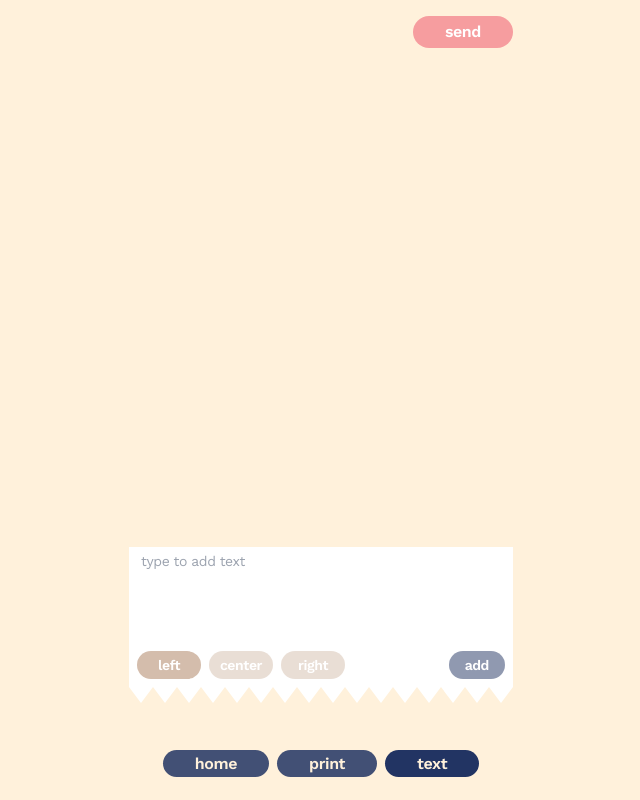
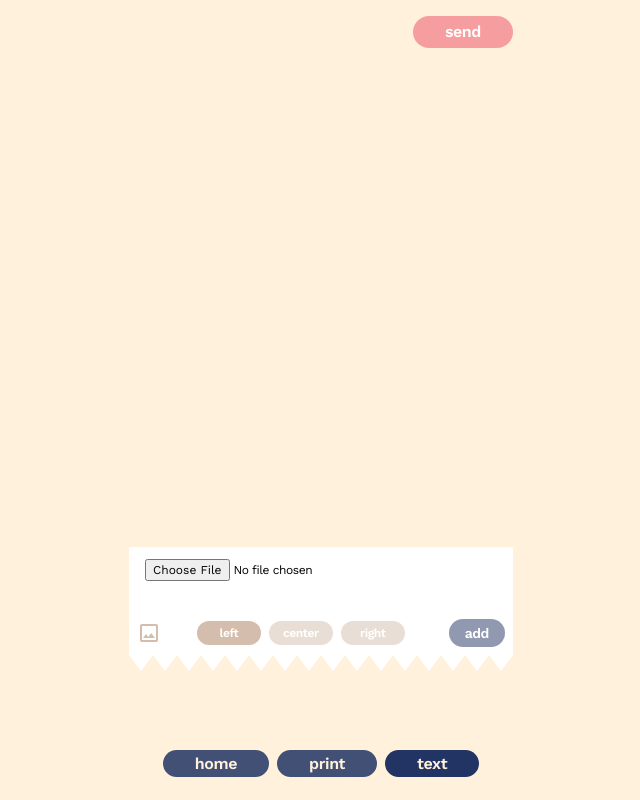
Before and after one commit to sblbl/lampone, a SvelteKit app: page /text in a window 1280 px wide. Shown: the whole page, without its empty margins (319-959 px from the left). Built offline with nearby package versions, Linux system fonts and the light colour scheme; a web font is replaced by a local one.

Commit message:
added image implementation to text

```diff
--- a/src/lib/components/text/Paragraph.svelte
+++ b/src/lib/components/text/Paragraph.svelte
@@ -8,6 +8,7 @@
 	export let invert = false
 	export let flip = false
 	export let focused = false
+	export let image = false
 	export let key = 0
 
 	const dispatcher = createEventDispatcher()
@@ -64,12 +65,13 @@
 	on:click|stopPropagation={focus}
 	class="w-full h-fit relative border-b-4 border-b-white border-dotted text-sm"
 >
-	<!-- <div transition:slide class="w-full h-fit relative border-b-4 border-b-white border-dotted"> -->
 	<div
 		class="line-{align} w-full h-fit text-{align} bg-white pl-3 pr-10 py-2 outline-none"
 		style="text-align={align}!important;"
 	>
-		{#if focused}
+		{#if image}
+			<img src={text} alt="image" class="w-full h-auto" />
+		{:else if focused}
 			<textarea
 				bind:this={textarea}
 				on:keydown|stopPropagation
@@ -90,6 +92,7 @@
 			<img src="/ui/collapse.svg" alt="collapse" class="w-full" />
 		</div>
 		<div transition:slide class="w-full bg-white/65 p-2 flex items-center justify-end gap-2">
+			{#if !image}
 				<button
 					type="button"
 					on:click|stopPropagation={() => {
@@ -126,6 +129,7 @@
 				>
 					right
 				</button>
+			{/if}
 			<button
 				type="button"
 				on:click|stopPropagation={deleteParagraph}
--- a/src/routes/+layout.svelte
+++ b/src/routes/+layout.svelte
@@ -7,8 +7,6 @@
 	let currentPath
 	let offsetHeight = 0,
 		mainHeight = 0
-
-	$: console.log({ mainHeight })
 
 	$: if ($navigating) updatePath()
 
--- a/src/routes/text/+page.svelte
+++ b/src/routes/text/+page.svelte
@@ -4,6 +4,9 @@
 	import { onMount, tick } from 'svelte'
 	import Paragraph from '$lib/components/text/Paragraph.svelte'
 	import ReceiptEnd from '$lib/components/text/ReceiptEnd.svelte'
+
+	let mode = 'image',
+		file
 
 	let sendBtn, addLineBtn, receitpWidth, paragraphsContainer
 
@@ -34,7 +37,7 @@
 
 	$: console.log(texts)
 	$: {
-		if (tempText.length > 0 && addLineBtn) {
+		if ((tempText.length > 0 || file) && addLineBtn) {
 			addLineBtn.disabled = false
 		} else if (addLineBtn) {
 			addLineBtn.disabled = true
@@ -49,9 +52,18 @@
 	}
 	$: console.log({ currentAlign })
 
+	const toggleMode = () => {
+		mode = mode === 'text' ? 'image' : 'text'
+	}
+
 	const addLine = async () => {
+		if (mode == 'image') {
+			tempText = file
+			console.log('adding image')
+		}
 		currentText.text = tempText
 		currentText.align = currentAlign
+		currentText.image = mode === 'image' ? true : false
 		texts = [...texts, currentText]
 		focuses = [...focuses, false]
 		tempText = ''
@@ -90,6 +102,15 @@
 	const handleParagraphsDelete = (e) => {
 		texts = texts.filter((t, i) => i !== e.detail.key)
 		focuses = focuses.filter((f, i) => i !== e.detail.key)
+	}
+
+	const getFile = async (e) => {
+		const reader = new FileReader()
+		reader.onload = (e) => {
+			file = e.target.result
+		}
+		reader.readAsDataURL(e.target.files[0])
+		await new Promise((r) => setTimeout(r, 500))
 	}
 
 	const postText = async () => {
@@ -142,6 +163,7 @@
 							key={i}
 							align={text.align}
 							focused={focuses[i]}
+							image={text.image}
 							on:focus={handleParagraphsFocus}
 							on:delete={handleParagraphsDelete}
 							on:change={handleParagraphsChange}
@@ -155,7 +177,8 @@
 		</div>
 		<div class="w-full h-1/4">
 			<div class="w-full relative">
-				<div class=" h-24">
+				<div class="h-16">
+					{#if mode == 'text'}
 						<textarea
 							bind:value={tempText}
 							class="w-full h-full text-sm text-zinc-500 overflow-y-scroll pl-3 pr-10 py-1 resize-none outline-none"
@@ -163,14 +186,35 @@
 							rows="10"
 							placeholder="type to add text"
 						></textarea>
+					{:else}
+						<input
+							on:change={getFile}
+							type="file"
+							accept="image/*"
+							class="w-full h-full rounded-none text-xs"
+						/>
+					{/if}
 				</div>
 				<div class="w-full bg-white py-2 flex items-center justify-between">
+					<div class="ml-2">
+						<button
+							type="button"
+							on:click={toggleMode}
+							class="bg-white hover:bg-white p-0 flex items-center justify-center"
+						>
+							{#if mode == 'text'}
+								<img src="/ui/text.svg" alt="text icon" class="h-6" />
+							{:else}
+								<img src="/ui/image.svg" alt="image icon" class="h-6" />
+							{/if}
+						</button>
+					</div>
 					<div class=" w-7/12 flex items-center justify-start px-2 gap-2">
 						{#each aligns as align}
 							<button
 								type="button"
 								on:click={() => (currentAlign = align)}
-								class="w-1/3 text-center px-0 py-1 text-sm {align != currentAlign
+								class="w-1/3 text-center px-0 py-1 text-xs {align != currentAlign
 									? 'bg-dark-cream/[.50] hover:bg-dark-cream/[.45]'
 									: ''}">{align}</button
 							>
@@ -188,10 +232,6 @@
 				</div>
 			</div>
 			<ReceiptEnd n={16} w={receitpWidth} h={16} />
-			<!-- <div class="w-full h-12 flex items-center justify-center">
-				<button bind:this={sendBtn} type="submit" class="red-button">send</button>
-			</div> -->
-			<!-- {/if} -->
 		</div>
 	</form>
 </section>
```
Also changed, not shown: static/ui/image.svg (added), static/ui/text.svg (added). Lines whose indentation alone changed are shown as unchanged.
